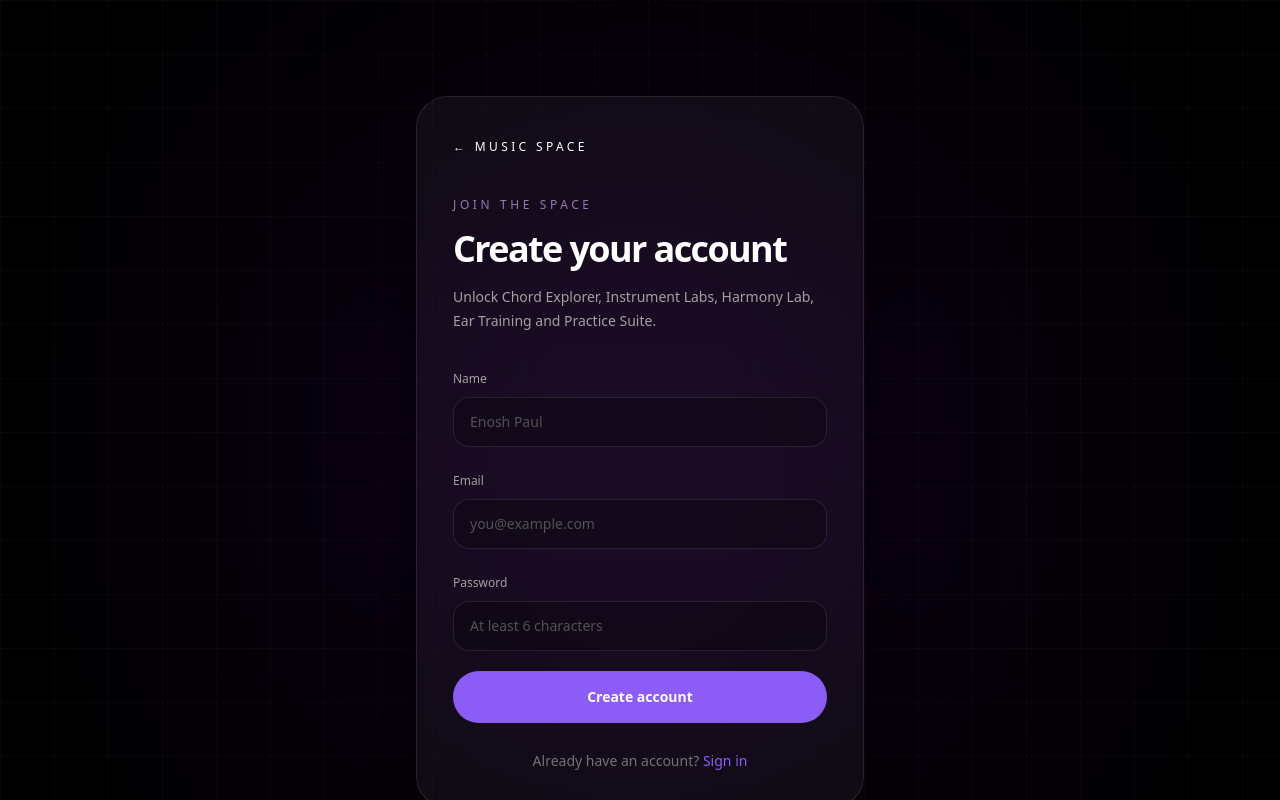
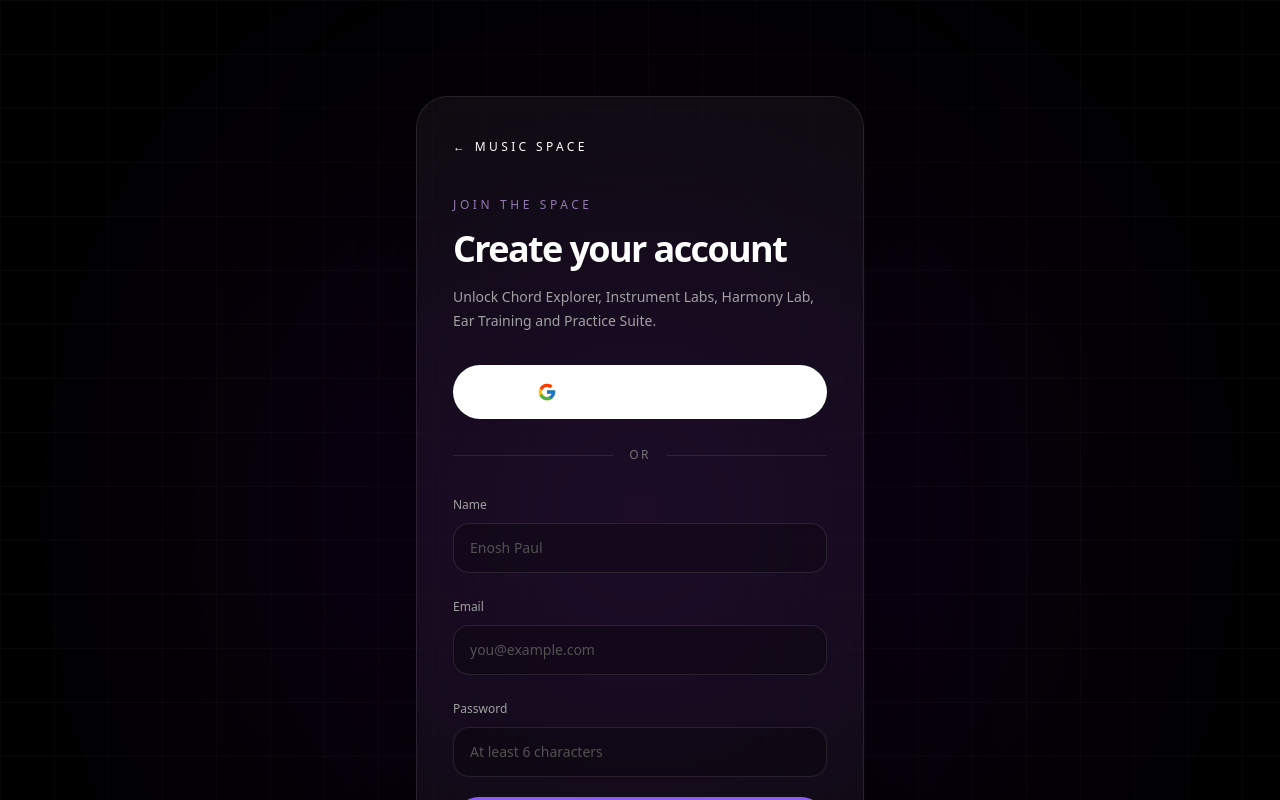
Before and after one commit to enoshpaulpilli-oss/Music-Station, a Next.js app: page /signup in a window 1280 px wide. Shown: the top 800 px of the page. Built offline with nearby package versions, Linux system fonts and the light colour scheme; no server answers.

Commit message:
Add Google signup

```diff
--- a/app/signup/page.tsx
+++ b/app/signup/page.tsx
@@ -13,6 +13,7 @@ export default function SignupPage() {
   const [password, setPassword] = useState("");
 
   const [loading, setLoading] = useState(false);
+  const [googleLoading, setGoogleLoading] = useState(false);
   const [message, setMessage] = useState("");
   const [isError, setIsError] = useState(false);
 
@@ -28,7 +29,7 @@ export default function SignupPage() {
         email: email.trim(),
         password,
         options: {
-          emailRedirectTo: `${window.location.origin}/app`,
+          emailRedirectTo: `${window.location.origin}/auth/callback`,
           data: {
             name: name.trim(),
           },
@@ -48,13 +49,38 @@ export default function SignupPage() {
       }
 
       setMessage(
-        "Account created! Check your email and confirm your account. After confirmation, you will be taken to your dashboard."
+        "Account created! Check your email and confirm your account."
       );
     } catch {
       setIsError(true);
       setMessage("Something went wrong. Please try again.");
     } finally {
       setLoading(false);
+    }
+  };
+
+  const handleGoogleSignup = async () => {
+    setMessage("");
+    setIsError(false);
+    setGoogleLoading(true);
+
+    try {
+      const { error } = await supabase.auth.signInWithOAuth({
+        provider: "google",
+        options: {
+          redirectTo: `${window.location.origin}/auth/callback`,
+        },
+      });
+
+      if (error) {
+        setIsError(true);
+        setMessage(error.message);
+        setGoogleLoading(false);
+      }
+    } catch {
+      setIsError(true);
+      setMessage("Google sign up could not be started. Please try again.");
+      setGoogleLoading(false);
     }
   };
 
@@ -85,7 +111,51 @@ export default function SignupPage() {
           Practice Suite.
         </p>
 
-        <form onSubmit={handleSignup} className="mt-8 space-y-5">
+        <button
+          type="button"
+          onClick={handleGoogleSignup}
+          disabled={googleLoading || loading}
+          className="mt-8 flex w-full items-center justify-center gap-3 rounded-full border border-white/15 bg-white px-6 py-3.5 font-semibold text-black transition hover:-translate-y-0.5 hover:bg-neutral-200 disabled:cursor-not-allowed disabled:opacity-60 disabled:hover:translate-y-0"
+        >
+          <svg
+            aria-hidden="true"
+            viewBox="0 0 48 48"
+            className="h-5 w-5"
+          >
+            <path
+              fill="#FFC107"
+              d="M43.6 20.5H42V20H24v8h11.3C33.7 32.7 29.3 36 24 36c-6.6 0-12-5.4-12-12s5.4-12 12-12c3 0 5.7 1.1 7.8 2.9l5.7-5.7C34.1 6.1 29.3 4 24 4 12.9 4 4 12.9 4 24s8.9 20 20 20 20-8.9 20-20c0-1.3-.1-2.3-.4-3.5Z"
+            />
+            <path
+              fill="#FF3D00"
+              d="m6.3 14.7 6.6 4.8C14.7 15.1 18.9 12 24 12c3 0 5.7 1.1 7.8 2.9l5.7-5.7C34.1 6.1 29.3 4 24 4c-7.7 0-14.3 4.3-17.7 10.7Z"
+            />
+            <path
+              fill="#4CAF50"
+              d="M24 44c5.2 0 10-2 13.5-5.2l-6.2-5.2C29.2 35.2 26.7 36 24 36c-5.3 0-9.8-3.3-11.5-8l-6.5 5C9.3 39.5 16.1 44 24 44Z"
+            />
+            <path
+              fill="#1976D2"
+              d="M43.6 20.5H42V20H24v8h11.3c-1.1 3.2-3.5 5.7-6.7 7.3l6.2 5.2C39.6 36.2 44 30.7 44 24c0-1.3-.1-2.3-.4-3.5Z"
+            />
+          </svg>
+
+          {googleLoading
+            ? "Connecting to Google..."
+            : "Continue with Google"}
+        </button>
+
+        <div className="my-7 flex items-center gap-4">
+          <div className="h-px flex-1 bg-white/10" />
+
+          <span className="text-xs uppercase tracking-[0.2em] text-neutral-500">
+            Or
+          </span>
+
+          <div className="h-px flex-1 bg-white/10" />
+        </div>
+
+        <form onSubmit={handleSignup} className="space-y-5">
           <label className="block">
             <span className="text-xs font-medium text-neutral-400">Name</span>
 
@@ -146,10 +216,10 @@ export default function SignupPage() {
 
           <button
             type="submit"
-            disabled={loading}
+            disabled={loading || googleLoading}
             className="w-full rounded-full bg-purple-600 px-6 py-4 text-sm font-semibold text-white transition hover:-translate-y-1 hover:bg-purple-500 hover:shadow-[0_0_50px_rgba(168,85,247,0.35)] disabled:cursor-not-allowed disabled:opacity-50 disabled:hover:translate-y-0"
           >
-            {loading ? "Creating account..." : "Create account"}
+            {loading ? "Creating account..." : "Create account with email"}
           </button>
         </form>
 
```
